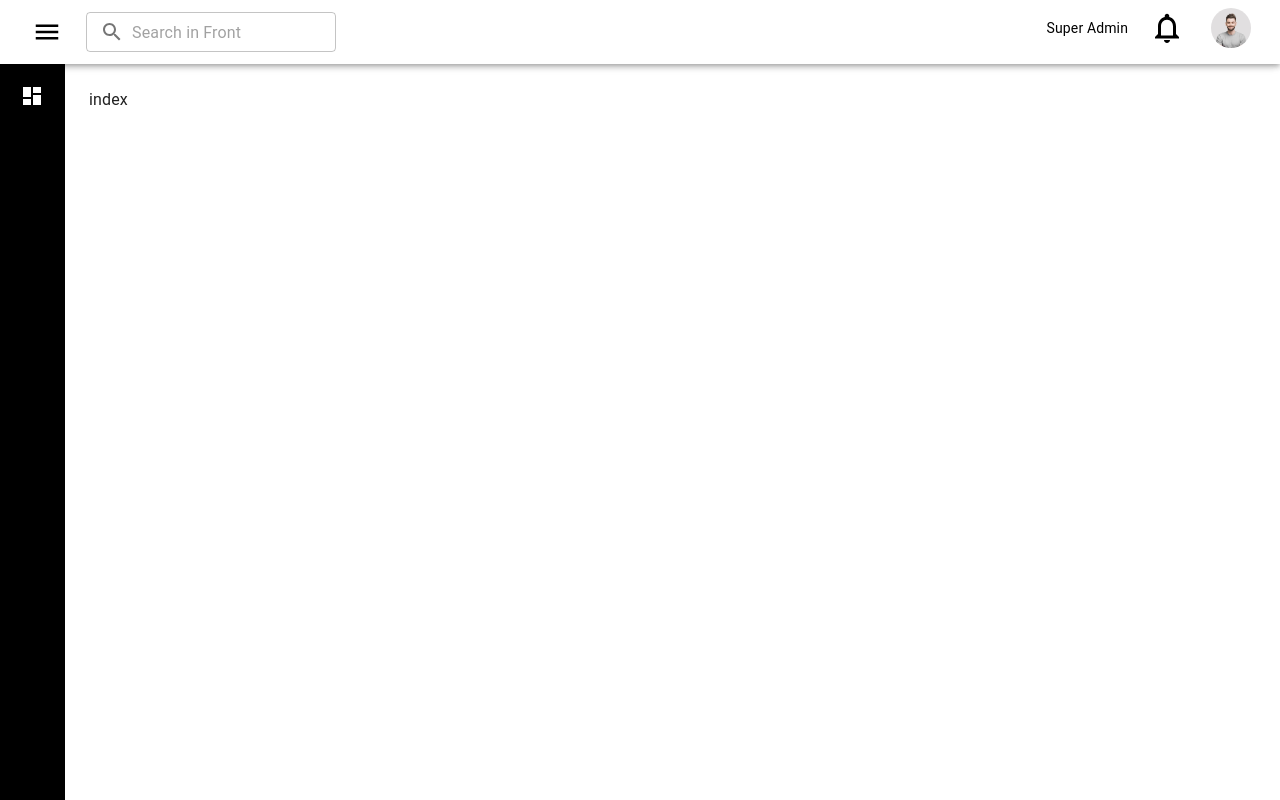
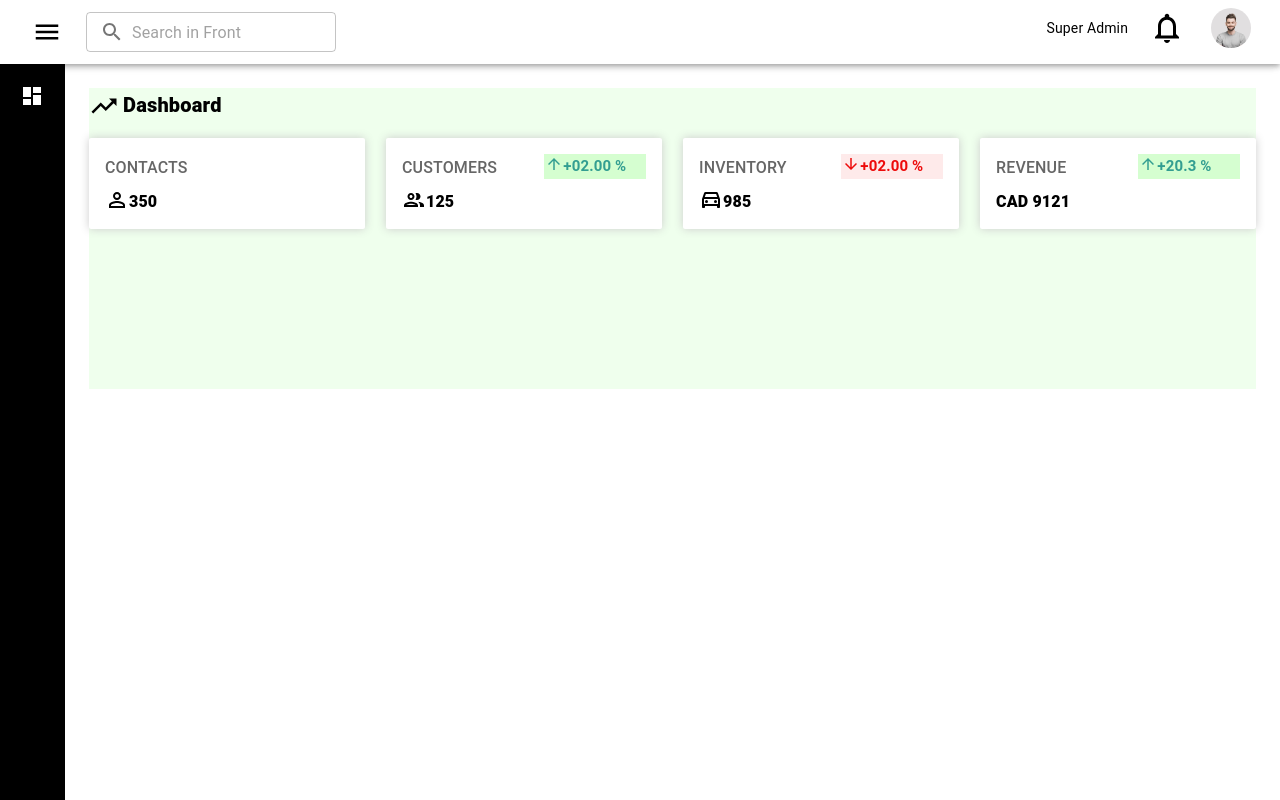
Before and after one commit to balakrishnanThamayanthi/vmsproject, a React (Create React App) app: page /login in a window 1280 px wide. Both pictures are taken after a click on the button "LOGIN". Built offline with nearby package versions, Linux system fonts and the light colour scheme.

Commit message:
first changes

```diff
--- /dev/null
+++ b/src/Pages/Dashboard/Components/topItem.tsx
@@ -0,0 +1,219 @@
+import React from "react";
+import { Box, Grid, Icon, Paper, Typography, styled } from "@mui/material";
+import PermIdentityOutlinedIcon from "@mui/icons-material/PermIdentityOutlined";
+import ArrowUpwardOutlinedIcon from "@mui/icons-material/ArrowUpwardOutlined";
+import GroupOutlinedIcon from "@mui/icons-material/GroupOutlined";
+import ArrowDownwardOutlinedIcon from "@mui/icons-material/ArrowDownwardOutlined";
+import DriveEtaOutlinedIcon from "@mui/icons-material/DriveEtaOutlined";
+
+const Item = styled(Paper)(({ theme }) => ({
+  ...theme.typography.body2,
+  padding: theme.spacing(1),
+  textAlign: "left",
+  color: theme.palette.text.secondary,
+  borderRadius: 2,
+  boxShadow: "0 0 10px #ccc",
+}));
+
+const TopItem = () => {
+  return (
+    <Grid container justifyContent="space-between" spacing={1}>
+      <Grid item lg={2.9} sm={6} xs={12}>
+        <Item sx={{ position: "relative", px: 2, pt: 2 }}>
+          <Grid container justifyContent="space-between">
+            <Grid item lg={8} sm={6} xs={6}>
+              <Typography
+                gutterBottom
+                sx={{
+                  fontWeight: 500,
+                  display: "flex",
+                }}
+                variant="subtitle1"
+              >
+                CONTACTS
+              </Typography>
+            </Grid>
+
+            <Grid item lg={12} sm={12} xs={12}>
+              {" "}
+              <Typography
+                gutterBottom
+                sx={{
+                  fontWeight: 900,
+                  display: "flex",
+                  color: "#000000",
+                }}
+                variant="subtitle1"
+              >
+                <PermIdentityOutlinedIcon />
+                350
+              </Typography>
+            </Grid>
+          </Grid>
+        </Item>
+      </Grid>
+      <Grid item lg={2.9} sm={6} xs={12}>
+        <Item sx={{ position: "relative", px: 2, pt: 2 }}>
+          <Grid container justifyContent="space-between">
+            <Grid item lg={7} sm={6} xs={6}>
+              <Typography
+                gutterBottom
+                sx={{
+                  fontWeight: 500,
+                  display: "flex",
+                }}
+                variant="subtitle1"
+              >
+                CUSTOMERS
+              </Typography>
+            </Grid>
+            <Grid item lg={5} sm={6} xs={6}>
+              <Box
+                sx={{
+                  border: "1px solid #d5fed0",
+                  backgroundColor: "#d5fed0",
+                }}
+              >
+                <Typography
+                  sx={{
+                    color: "#339E91",
+                    display: "flex",
+                    fontSize: 15,
+                    fontWeight: 700,
+                  }}
+                >
+                  <ArrowUpwardOutlinedIcon style={{ width: 18, height: 18 }} />
+                  +02.00 %
+                </Typography>{" "}
+              </Box>
+            </Grid>
+            <Grid item>
+              {" "}
+              <Typography
+                gutterBottom
+                sx={{
+                  fontWeight: 900,
+                  display: "flex",
+                  color: "#000000",
+                }}
+                variant="subtitle1"
+              >
+                <GroupOutlinedIcon />
+                125
+              </Typography>
+            </Grid>
+          </Grid>
+        </Item>
+      </Grid>
+      <Grid item lg={2.9} sm={6} xs={12}>
+        <Item sx={{ position: "relative", px: 2, pt: 2 }}>
+          <Grid container justifyContent="space-between">
+            <Grid item lg={7} sm={6} xs={6}>
+              <Typography
+                gutterBottom
+                sx={{
+                  fontWeight: 500,
+                  display: "flex",
+                }}
+                variant="subtitle1"
+              >
+                INVENTORY
+              </Typography>
+            </Grid>
+            <Grid item lg={5} sm={6} xs={6}>
+              <Box
+                sx={{
+                  border: "1px solid #feeaea",
+                  backgroundColor: "#feeaea",
+                }}
+              >
+                <Typography
+                  sx={{
+                    color: "#ed0b0b",
+                    display: "flex",
+                    fontSize: 15,
+                    fontWeight: 700,
+                  }}
+                >
+                  <ArrowDownwardOutlinedIcon
+                    style={{ width: 18, height: 18 }}
+                  />
+                  +02.00 %
+                </Typography>{" "}
+              </Box>
+            </Grid>
+            <Grid item>
+              {" "}
+              <Typography
+                gutterBottom
+                sx={{
+                  fontWeight: 900,
+                  display: "flex",
+                  color: "#000000",
+                }}
+                variant="subtitle1"
+              >
+                <DriveEtaOutlinedIcon />
+                985
+              </Typography>
+            </Grid>
+          </Grid>
+        </Item>
+      </Grid>
+      <Grid item lg={2.9} sm={6} xs={12}>
+        <Item sx={{ position: "relative", px: 2, pt: 2 }}>
+          <Grid container justifyContent="space-between">
+            <Grid item lg={7} sm={6} xs={6}>
+              <Typography
+                gutterBottom
+                sx={{
+                  fontWeight: 500,
+                  display: "flex",
+                }}
+                variant="subtitle1"
+              >
+                REVENUE
+              </Typography>
+            </Grid>
+            <Grid item lg={5} sm={6} xs={6}>
+              <Box
+                sx={{
+                  border: "1px solid #d5fed0",
+                  backgroundColor: "#d5fed0",
+                }}
+              >
+                <Typography
+                  sx={{
+                    color: "#339E91",
+                    display: "flex",
+                    fontSize: 15,
+                    fontWeight: 700,
+                  }}
+                >
+                  <ArrowUpwardOutlinedIcon style={{ width: 18, height: 18 }} />
+                  +20.3 %
+                </Typography>{" "}
+              </Box>
+            </Grid>
+            <Grid item>
+              {" "}
+              <Typography
+                gutterBottom
+                sx={{
+                  fontWeight: 900,
+                  display: "flex",
+                  color: "#000000",
+                }}
+                variant="subtitle1"
+              >
+                CAD 9121
+              </Typography>
+            </Grid>
+          </Grid>
+        </Item>
+      </Grid>
+    </Grid>
+  );
+};
+
+export default React.memo(TopItem);
--- a/src/Pages/Dashboard/index.tsx
+++ b/src/Pages/Dashboard/index.tsx
@@ -1,9 +1,33 @@
-import React from 'react'
+import React from "react";
+import TopItem from "./Components/topItem";
+import { Box, Typography } from "@mui/material";
+import TrendingUpOutlinedIcon from "@mui/icons-material/TrendingUpOutlined";
 
 const index = () => {
   return (
-    <div>index</div>
-  )
-}
+    <Box sx={{ bgcolor: "#efffed", pb: 20 }}>
+      <Typography
+        gutterBottom
+        sx={{
+          fontWeight: 900,
+          display: "flex",
+          color: "#000000",
+          pb: 1,
+          fontSize: 20,
+        }}
+        variant="subtitle1"
+      >
+        <TrendingUpOutlinedIcon
+          style={{ marginTop: 3, width: 30, height: 30, marginRight: 4 }}
+        />
+        Dashboard
+      </Typography>
+      <div>
+        {" "}
+        <TopItem />
+      </div>
+    </Box>
+  );
+};
 
-export default index
+export default index;
```
Also changed, not shown: src/Pages/Dashboard/Components/table.tsx (added, +7 -0 lines).
